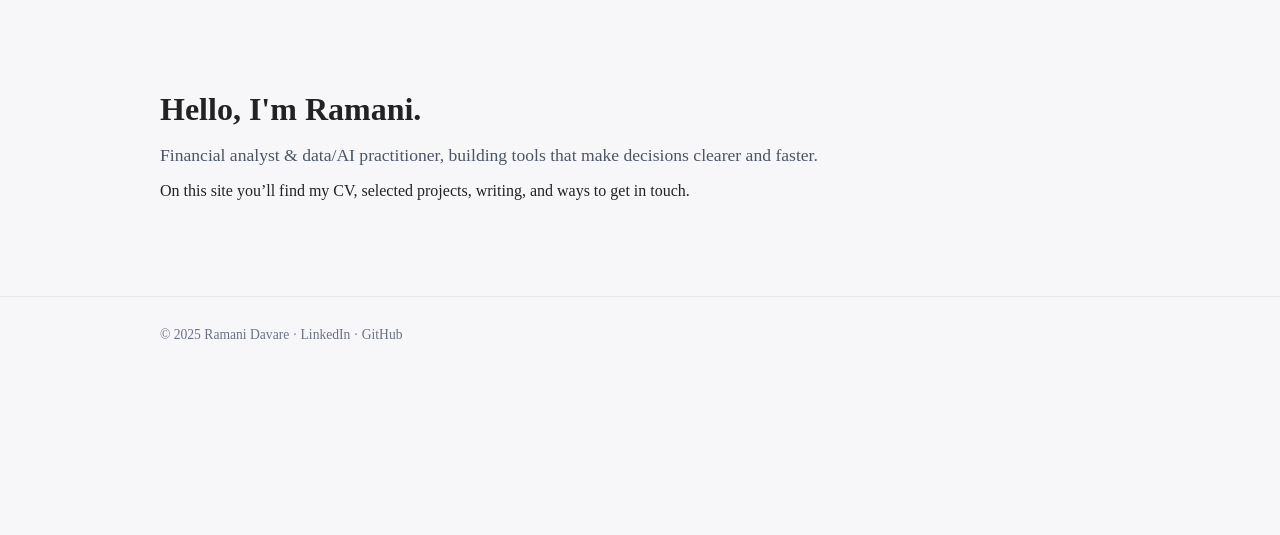
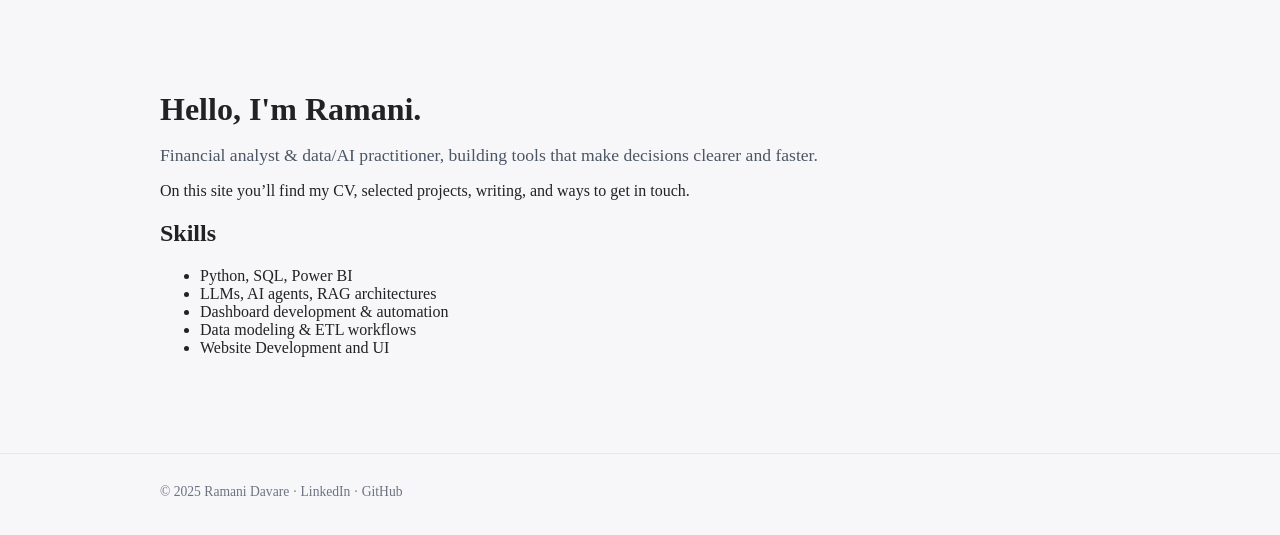
Before and after one commit to rumrumdavare/my-website, a FastAPI app: page / in a window 1280 px wide. Shown: the part 53-588 px from the top of the page. Run offline with FastAPI, Linux system fonts and the light colour scheme.

Commit message:
feat(pages): add skills to home page and update skills in cv page

```diff
--- a/app/templates/index.html
+++ b/app/templates/index.html
@@ -11,5 +11,15 @@
     <p>
         On this site you’ll find my CV, selected projects, writing, and ways to get in touch.
     </p>
+
+    <h2>Skills</h2>
+    <ul>
+        <li>Python, SQL, Power BI</li>
+        <li>LLMs, AI agents, RAG architectures</li>
+        <li>Dashboard development & automation</li>
+        <li>Data modeling & ETL workflows</li>
+        <li>Website Development and UI</li>
+    </ul>
+
 </section>
 {% endblock %}
```
Also changed, not shown: app/templates/cv.html (+4 -3 lines).
